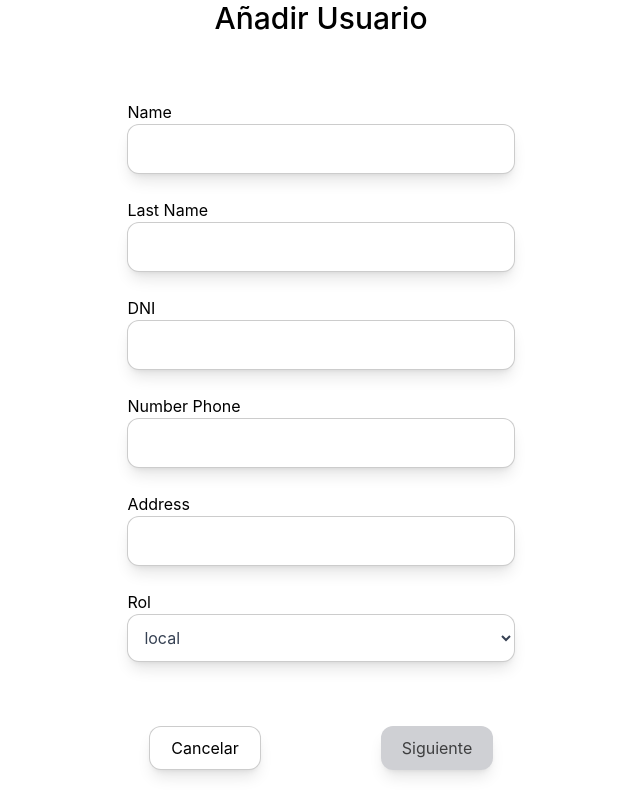
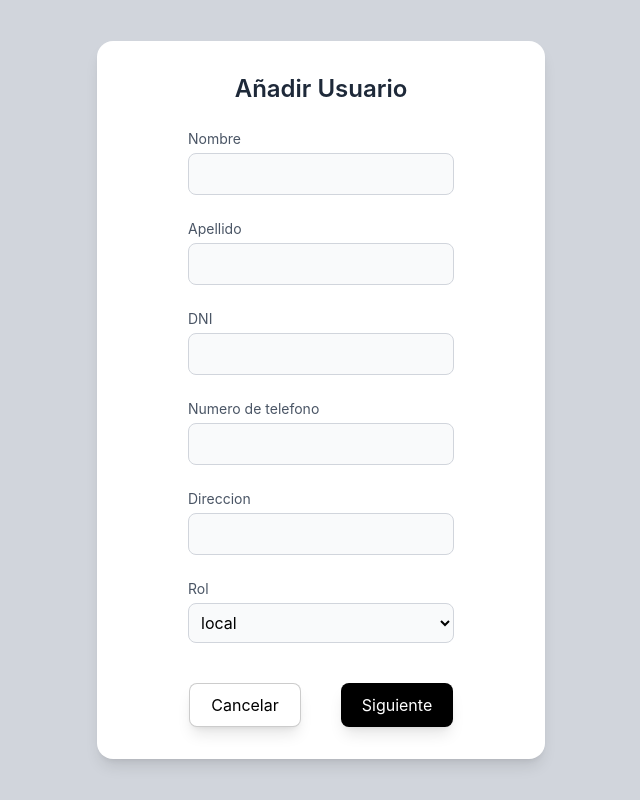
Before and after one commit to palavecino12/Dooria, a React app in the folder frontend/: page /mobile/register in a window 1280 px wide. Shown: the whole page, without its empty margins (319-959 px from the left). Built offline with nearby package versions, Linux system fonts and the light colour scheme; the HTML template or start-up script is replaced by a standard one.

Commit message:
Cambie el estilo del formulario createUser

```diff
--- /dev/null
+++ b/frontend/src/components/ComponentePrueba.tsx
@@ -0,0 +1,69 @@
+export const ComponentePrueba = ()=>{
+    return (
+    <div className="min-h-screen flex items-center justify-center bg-gray-100 p-6">
+<div className="bg-white shadow-lg rounded-2xl p-8 w-full max-w-md">
+<h2 className="text-2xl font-semibold text-gray-800 mb-6 text-center">User Information</h2>
+
+
+<form className="space-y-5">
+<div>
+<label className="block text-sm text-gray-600 mb-1">Nombre</label>
+<input
+type="text"
+className="w-full p-3 border border-gray-300 rounded-xl focus:outline-none focus:ring-2 focus:ring-gray-400 focus:border-transparent"
+placeholder="Ingresa tu nombre"
+/>
+</div>
+
+
+<div>
+<label className="block text-sm text-gray-600 mb-1">Apellido</label>
+<input
+type="text"
+className="w-full p-3 border border-gray-300 rounded-xl focus:outline-none focus:ring-2 focus:ring-gray-400 focus:border-transparent"
+placeholder="Ingresa tu apellido"
+/>
+</div>
+
+
+<div>
+<label className="block text-sm text-gray-600 mb-1">Email</label>
+<input
+type="email"
+className="w-full p-3 border border-gray-300 rounded-xl focus:outline-none focus:ring-2 focus:ring-gray-400 focus:border-transparent"
+placeholder="correo@example.com"
+/>
+</div>
+
+
+<div>
+<label className="block text-sm text-gray-600 mb-1">Teléfono</label>
+<input
+type="text"
+className="w-full p-3 border border-gray-300 rounded-xl focus:outline-none focus:ring-2 focus:ring-gray-400 focus:border-transparent"
+placeholder="Número de teléfono"
+/>
+</div>
+
+
+<div className="flex justify-between pt-4">
+<button
+type="button"
+className="px-5 py-2 rounded-xl text-gray-700 bg-gray-200 hover:bg-gray-300 transition shadow-sm"
+>
+Cancelar
+</button>
+
+
+<button
+type="button"
+className="px-5 py-2 rounded-xl text-white bg-black "
+>
+Enviar
+</button>
+</div>
+</form>
+</div>
+</div>
+)
+}
--- a/frontend/src/components/forms/FormUser/InputFormUser.tsx
+++ b/frontend/src/components/forms/FormUser/InputFormUser.tsx
@@ -1,8 +1,10 @@
 import { Controller, type Control, type FieldError } from 'react-hook-form';
 import { type FormValues } from '../../../schemas/schemaForm';
 
+type AllowedFields = "name"|"lastName"|"dni"|"number"|"address"|"rol";
+
 interface props {
-    name: keyof FormValues;
+    name: AllowedFields;
     label: string;
     control: Control<FormValues>;
     type?: string;
@@ -13,13 +15,13 @@ interface props {
 const InputFormUser = ({ name, label, control, type, error, options }: props) => {
     return (
         <div className="w-full">
-            <label htmlFor={name}>{label}</label>
+            <label className="block text-sm text-gray-600 mb-1" htmlFor={name}>{label}</label>
 
             <Controller name={name} control={control} render={({ field }) =>
                 type === 'select' ? (
-                    <select id={name} {...field} value={field.value ?? ""} className={`w-full p-3 rounded-xl border bg-white text-gray-700
-                                                                            shadow-lg focus:-translate-y-1 focus:shadow:2xl focus:outline-none
-                                                                            transition-all duration-200
+                    <select id={name} {...field} value={field.value ?? ""} className={`w-full p-2 border border-gray-300 rounded-lg focus:ring-2
+                                                                            focus:border-transparent focus:-translate-y-1
+                                                                            focus:outline-none transition-all duration-200 bg-gray-50
                                                                             ${error ? 'border-red-700' : 'border-black/20'}`}>
                         {(options ?? []).map((opt) => (
                             <option key={opt} value={opt}>
@@ -27,9 +29,9 @@ const InputFormUser = ({ name, label, control, type, error, options }: props) =>
                             </option>))}
                     </select>
                 ) : (
-                    <input id={name} type={type} {...field} value={field.value ?? ""} className={`w-full p-3 rounded-xl border bg-white text-gray-700
-                                                                                        shadow-lg focus:-translate-y-1 focus:shadow:2xl focus:outline-none
-                                                                                        transition-all duration-200
+                    <input id={name} type={type} {...field} value={field.value ?? ""} className={`w-full p-2 border border-gray-300 rounded-lg focus:ring-2
+                                                                                    focus:border-transparent focus:-translate-y-1 bg-gray-50
+                                                                                    focus:outline-none transition-all duration-200
                                                                                         ${error ? 'border-red-700' : 'border-black/20'}`}/>
                 )}
             />
--- a/frontend/src/components/forms/FormUser/index.tsx
+++ b/frontend/src/components/forms/FormUser/index.tsx
@@ -37,32 +37,37 @@ export const FormUser=({title,initialValues,buttonText,onSubmit,closeForm}:props
     }
 
         return (
-        <form onSubmit={handleSubmit(handleFormSubmit)} className="w-full bg-white flex flex-col items-center gap-10">
 
-            <div>
-                <h1 className="text-3xl font-medium">{title}</h1>
-            </div>
+        <div className="h-screen flex items-center justify-center bg-gray-300 p-6">
+            <div className="bg-white shadow-lg rounded-2xl p-8 w-full max-w-md">
 
-            <div className={`p-6 flex flex-col items-center ${Object.keys(errors).length > 0 ? 'gap-1' : 'gap-6'}`}>
-                <InputForm name='name' label='Name' control={control} type='text' error={errors.name} />
-                <InputForm name='lastName' label='Last Name' control={control} type='text' error={errors.lastName} />
+            {/* Titulo */}
+            <h1 className="text-2xl font-semibold text-gray-800 mb-6 text-center">{title}</h1>
+
+            <form onSubmit={handleSubmit(handleFormSubmit)} className="w-full bg-white flex flex-col items-center gap-10">
+
+            <div className={`flex flex-col items-center ${Object.keys(errors).length > 0 ? 'gap-1' : 'gap-6'}`}>
+                <InputForm name='name' label='Nombre' control={control} type='text' error={errors.name} />
+                <InputForm name='lastName' label='Apellido' control={control} type='text' error={errors.lastName} />
                 <InputForm name='dni' label='DNI' control={control} type='string' error={errors.dni} />
-                <InputForm name='number' label='Number Phone' control={control} type='text' error={errors.number} />
-                <InputForm name='address' label='Address' control={control} type='text' error={errors.address} />
+                <InputForm name='number' label='Numero de telefono' control={control} type='text' error={errors.number} />
+                <InputForm name='address' label='Direccion' control={control} type='text' error={errors.address} />
                 <InputForm name='rol' label='Rol' control={control} type='select' options={["local","visitante"]} error={errors.address} />
             </div>
 
-            <div className="flex flex-row-reverse gap-30">
-                <button className="bg-gray-900/20 w-28 h-11 text-black/70 rounded-xl shadow-lg transition-all duration-200
+            <div className="flex flex-row-reverse gap-10">
+                <button className="bg-black w-28 h-11 text-white rounded-lg shadow-lg transition-all duration-200
                         active:bg-gray-200 active:shadow-inner"
                     type="submit">{buttonText}</button>
-                <button className="bg-white border border-black/20 w-28 h-11 text-black rounded-xl shadow-lg transition-all duration-200
+                <button className="bg-white border border-black/20 w-28 h-11 text-black rounded-lg shadow-lg transition-all duration-200
                         active:bg-gray-200 active:shadow-inner"
                     type="button" onClick={closeForm}>Cancelar</button>
                 </div>
 
             {errors.root && <p className='message-error'>{errors.root.message}</p> }
-        </form>
+            </form>
+            </div>
+        </div>
     )
 
 }
```
